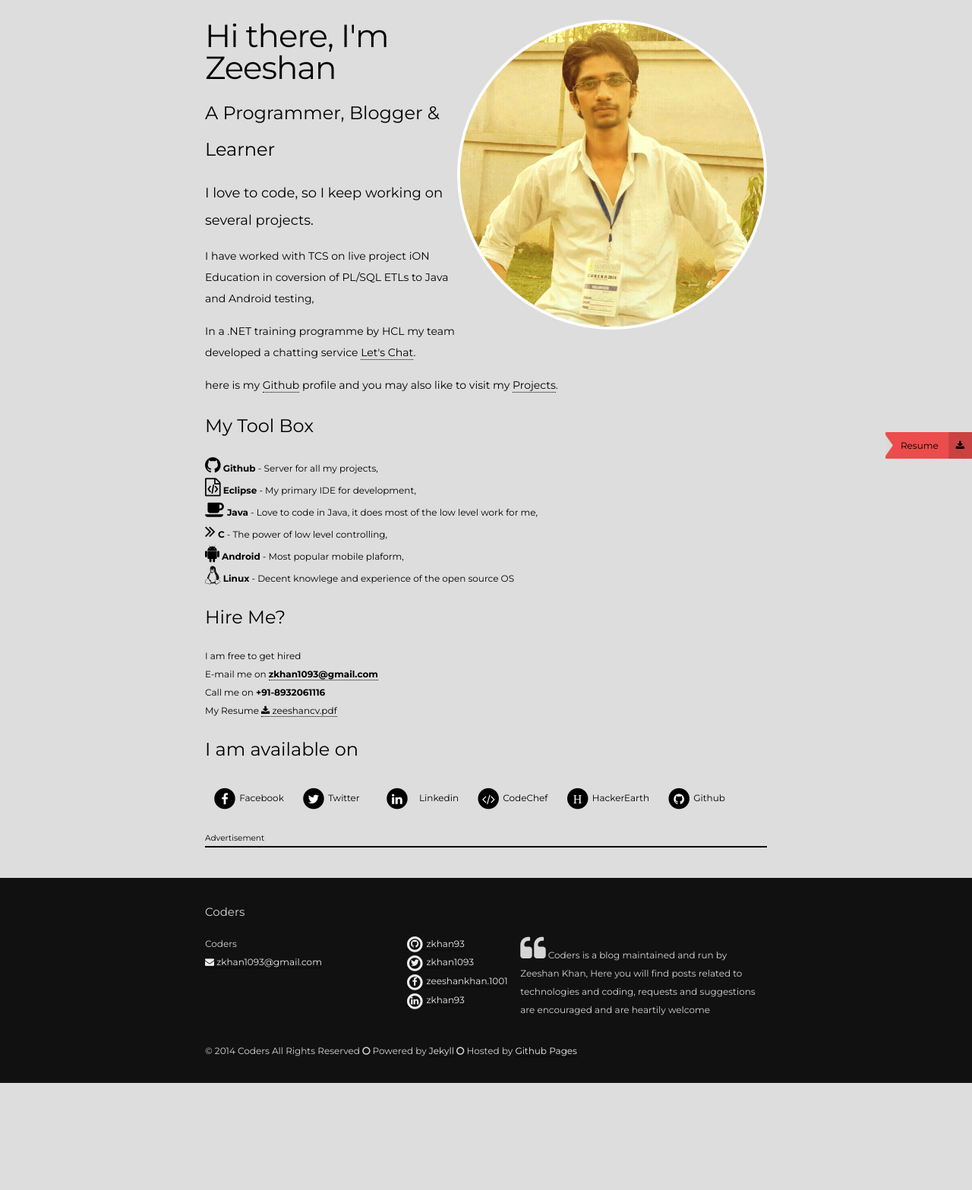
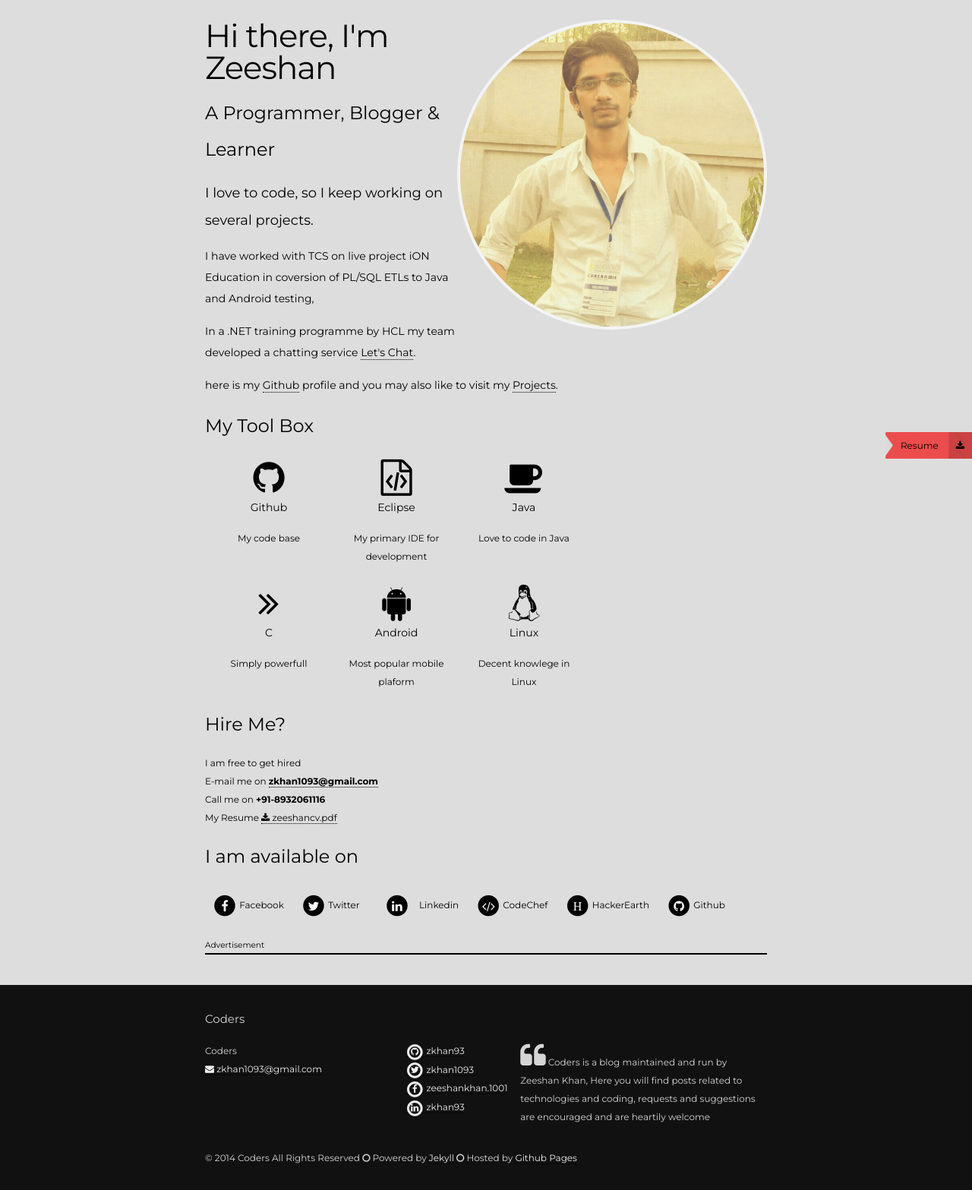
Before and after one commit to zkhan93/zkhan93.github.io, a Jekyll site: the page built from about.html, in a window 1280 px wide, cut to the strip 104-1671 px from the top of the page. Shown: the whole strip at 76% size. Built offline with Jekyll 4.4.1, drawn with Linux system fonts in a browser that asks for light colours; nearby versions of some CDN libraries; before the commit the page ends 1530 px from its top, so only the background shows below that.

Commit message:
about updated

```diff
--- a/about.html
+++ b/about.html
@@ -20,14 +20,30 @@ In a .NET training programme by HCL my team developed a chatting service <a href
 <h3>here is my <a href="http://github.com/{{github_username}}">Github</a> profile and you may also like to visit my <a href="http://zkhan93.github.io/projects"/>Projects</a>.
 </h3>
 	<h1>My Tool Box</h1>
-	<p>
-		<i class="fa fa-github fa-2x"></i> <b>Github</b> - Server for all my projects,<br/>
-		<i class="fa fa-file-code-o fa-2x"></i> <b>Eclipse</b> - My primary IDE for development,<br/>
-		<i class="fa fa-coffee fa-2x"></i> <b>Java</b> - Love to code in Java, it does most of the low level work for me,<br/>
-		<i class="fa fa-angle-double-right fa-2x"></i> <b>C</b> - The power of low level controlling,<br/>
-		<i class="fa fa-android fa-2x"></i> <b>Android</b> - Most popular mobile plaform,<br/>
-		<i class="fa fa-linux fa-2x"></i> <b>Linux</b> - Decent knowlege and experience of the open source OS<br/>
-		</p>
+	<div class="skill-mdiv">
+		<div class="skill-mdiv">
+		<div class="skill-div">
+		<i class="skill-icon fa fa-github fa-4x"></i> <h3>Github</h3> <p>My code base</p>
+		</div>
+		<div class="skill-div">
+		<i class="skill-icon fa fa-file-code-o fa-4x"></i> <h3>Eclipse</h3>  <p>My primary IDE for development</p>
+		</div>
+		<div class="skill-div">
+		<i class="skill-icon fa fa-coffee fa-4x"></i> <h3>Java</h3> <p>Love to code in Java</p>
+		</div>
+		</div>
+		<div class="skill-mdiv">
+		<div class="skill-div">
+		<i class="skill-icon fa fa-angle-double-right fa-4x"></i> <h3>C</h3> <p>Simply powerfull</p>
+		</div>
+		<div class="skill-div">
+		<i class="skill-icon fa fa-android fa-4x"></i> <h3>Android</h3> <p>Most popular mobile plaform</p>
+		</div>
+		<div class="skill-div">
+		<i class="skill-icon fa fa-linux fa-4x"></i> <h3>Linux</h3> <p>Decent knowlege in Linux</p>
+		</div>
+		</div>
+	</div>
 		<h1>Hire Me?</h1>
 		<p>I am free to get hired<br/>
 		E-mail me on <a href="mailto:zkhan1093@gmail.com"><b>zkhan1093@gmail.com</b></a> <br/>
--- a/css/main.scss
+++ b/css/main.scss
@@ -82,8 +82,13 @@ $on-laptop:        800px;
 	border: 4px solid white;
 	border-radius:50%;
 	float: right;
+	opacity: 0.7;
 	@include media-query($on-palm){
 		float: none;
+
+	}
+	&:hover{
+		opacity: 1.0;
 	}
 
 }
@@ -393,3 +398,29 @@ ul{
 .previous{
 	float:left;
 }
+
+
+.skill-icon{
+	display:block;
+
+}
+.skill-div{
+	position:relative;
+	float:left;
+	margin:5px 10px 5px 10px;
+	text-align:center;
+	width:20%;
+	@include media-query($on-palm){
+		float:none;
+		display:inline;
+
+	}
+}
+
+.skill-mdiv{
+	overflow:hidden;
+	text-align:center;
+	@include media-query($on-palm){
+		margin:auto;
+	}
+}
```
